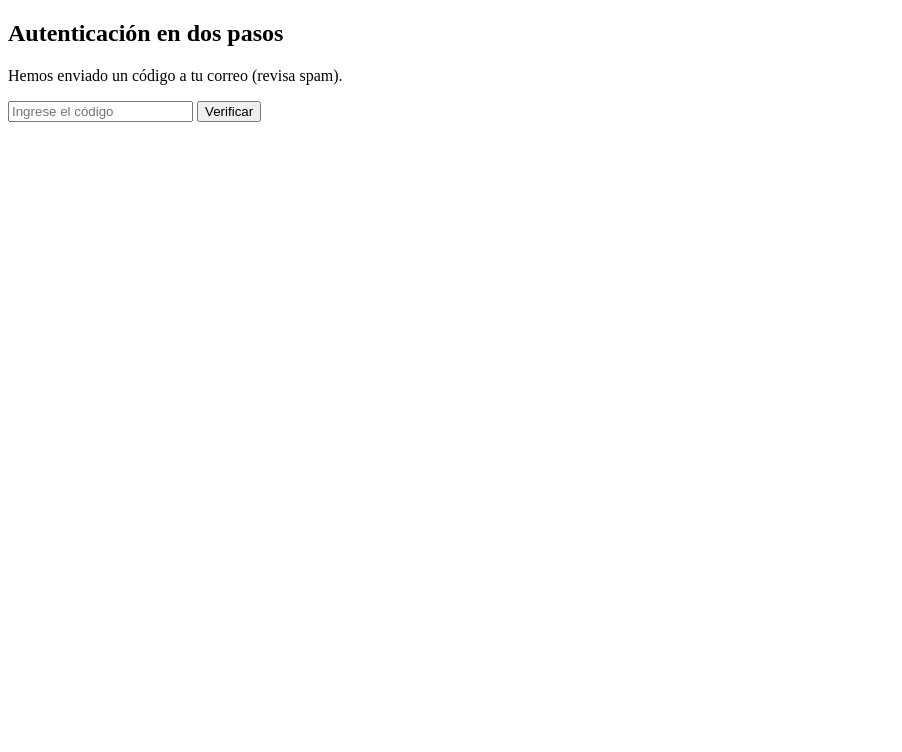
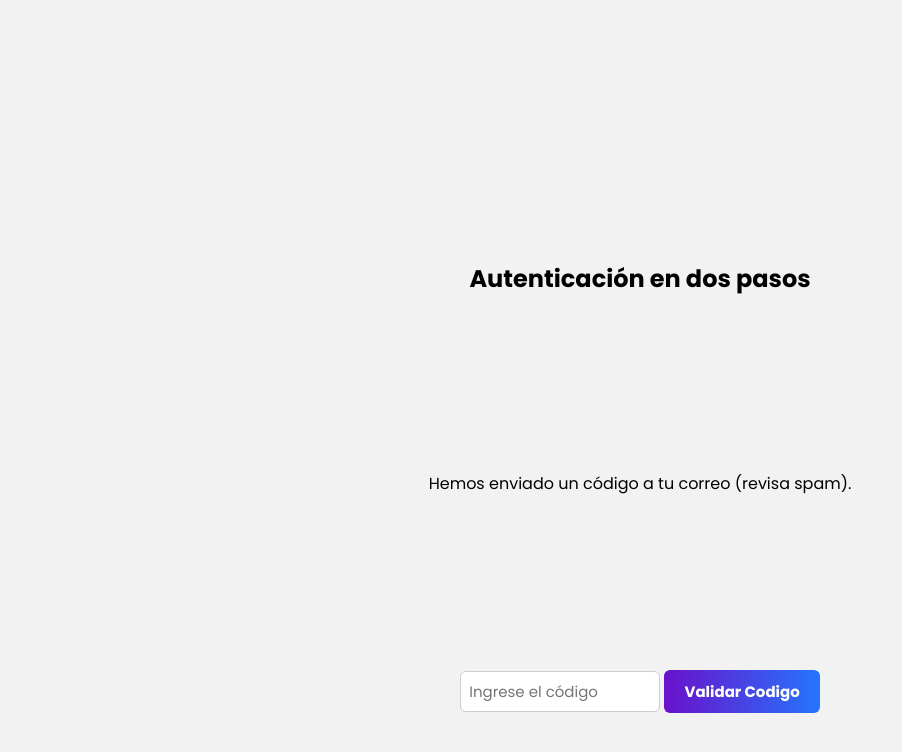
Before and after one commit to ManesCruz/LoginKonoha, a PHP site: page /verificacionCodigo.php in a window 1280 px wide. Shown: the top 752 px of the page, without its empty margins (0-902 px from the left). Run offline with PHP 8.4, Linux system fonts and the light colour scheme; the visitor is signed in with stand-in values (Sample User, id 1).

Commit message:
ordenar mejor validación codigo front

```diff
--- a/css/style.css
+++ b/css/style.css
@@ -341,3 +341,29 @@
     background: #4158d0;
     color: #fff;
 }
+.field {
+  margin-bottom: 15px; /* separa cada campo */
+}
+
+input[type="text"] {
+  padding: 8px;
+  border-radius: 6px;
+  border: 1px solid #ccc;
+  width: 200px;
+  font-size: 15px;
+}
+
+input[type="submit"] {
+  background: linear-gradient(90deg, #6A11CB, #2575FC);
+  color: white;
+  border: none;
+  border-radius: 6px;
+  padding: 10px 20px;
+  cursor: pointer;
+  font-size: 15px;
+  font-weight: bold;
+}
+
+input[type="submit"]:hover {
+  opacity: 0.9;
+}
--- a/verificacionCodigo.php
+++ b/verificacionCodigo.php
@@ -12,15 +12,21 @@
 <html lang="es">
 <head>
     <meta charset="UTF-8">
+    <meta charset="UTF-8">
+    <meta name="viewport" content="width=device-width, initial-scale=1.0">
+    <link rel="stylesheet" href="css/style.css">
     <title>Verificar Código</title>
 </head>
 <body>
+     <div class="wrapper"></div>
     <h2>Autenticación en dos pasos</h2>
     <p>Hemos enviado un código a tu correo (revisa spam).</p>
 
     <form action="/LoginKonoha/InicioSesion/validarCodigo.php" method="POST">
         <input type="text" name="codigo" placeholder="Ingrese el código" required maxlength="6" pattern="\d{6}">
-        <button type="submit">Verificar</button>
+                    <input type="submit" value="Validar Codigo">
+
     </form>
+</div>
 </body>
 </html>
```
